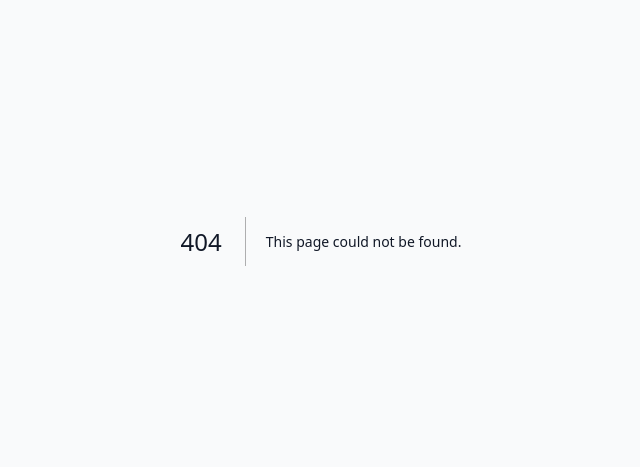
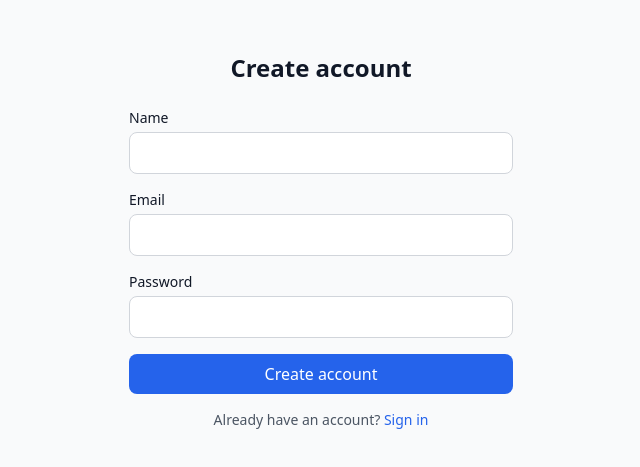
Before and after one commit to kedarnathdev/nextjs-todo-app, a Next.js app: page /register in a window 1280 px wide. Before the commit this address had no page. Shown: the part 159-626 px from the top of the page, without its empty margins (319-959 px from the left). Built offline with nearby package versions, Linux system fonts and the light colour scheme.

Commit message:
Initial commit: Add app/(auth)/register/page.tsx

```diff
--- /dev/null
+++ b/app/(auth)/register/page.tsx
@@ -0,0 +1,80 @@
+'use client';
+
+import { useState } from 'react';
+import { useRouter } from 'next/navigation';
+import Link from 'next/link';
+
+export default function RegisterPage() {
+  const router = useRouter();
+  const [error, setError] = useState('');
+  const [loading, setLoading] = useState(false);
+
+  async function handleSubmit(e: React.FormEvent<HTMLFormElement>) {
+    e.preventDefault();
+    setLoading(true);
+    setError('');
+
+    const form = new FormData(e.currentTarget);
+
+    const res = await fetch('/api/auth/register', {
+      method: 'POST',
+      headers: { 'Content-Type': 'application/json' },
+      body: JSON.stringify({
+        name: form.get('name'),
+        email: form.get('email'),
+        password: form.get('password'),
+      }),
+    });
+
+    const data = await res.json();
+    setLoading(false);
+
+    if (!res.ok) return setError(data.error);
+    router.push('/todos');
+    router.refresh();
+  }
+
+  return (
+    <div className="min-h-screen flex items-center justify-center px-4">
+      <div className="w-full max-w-sm">
+        <h1 className="text-2xl font-bold mb-6 text-center">Create account</h1>
+
+        {error && (
+          <div className="mb-4 p-3 bg-red-50 border border-red-200 text-red-700 rounded-lg text-sm">
+            {error}
+          </div>
+        )}
+
+        <form onSubmit={handleSubmit} className="space-y-4">
+          <div>
+            <label className="block text-sm font-medium mb-1" htmlFor="name">Name</label>
+            <input id="name" name="name" type="text" required
+              className="w-full px-3 py-2 border border-gray-300 rounded-lg focus:outline-none focus:ring-2 focus:ring-blue-500" />
+          </div>
+
+          <div>
+            <label className="block text-sm font-medium mb-1" htmlFor="email">Email</label>
+            <input id="email" name="email" type="email" required
+              className="w-full px-3 py-2 border border-gray-300 rounded-lg focus:outline-none focus:ring-2 focus:ring-blue-500" />
+          </div>
+
+          <div>
+            <label className="block text-sm font-medium mb-1" htmlFor="password">Password</label>
+            <input id="password" name="password" type="password" required minLength={8}
+              className="w-full px-3 py-2 border border-gray-300 rounded-lg focus:outline-none focus:ring-2 focus:ring-blue-500" />
+          </div>
+
+          <button type="submit" disabled={loading}
+            className="w-full py-2 px-4 bg-blue-600 text-white rounded-lg hover:bg-blue-700 disabled:opacity-50 font-medium">
+            {loading ? 'Creating account...' : 'Create account'}
+          </button>
+        </form>
+
+        <p className="mt-4 text-center text-sm text-gray-600">
+          Already have an account?{' '}
+          <Link href="/login" className="text-blue-600 hover:underline">Sign in</Link>
+        </p>
+      </div>
+    </div>
+  );
+}
```
